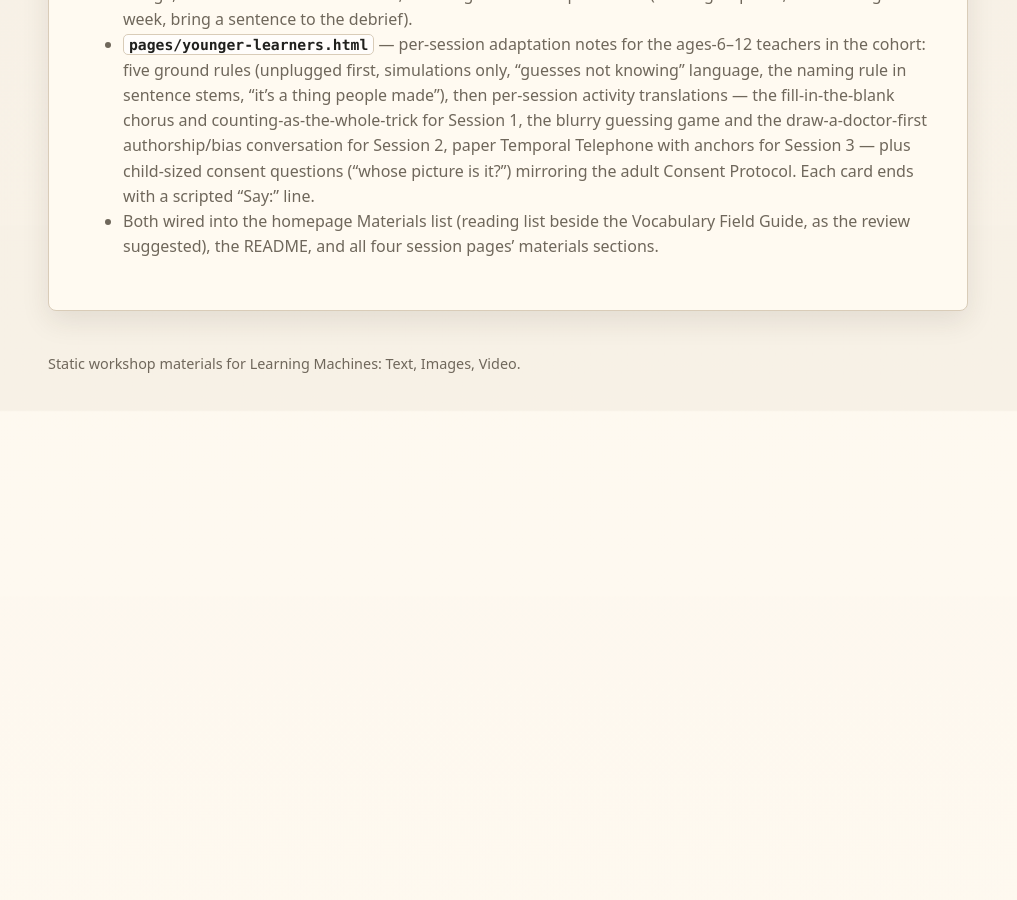
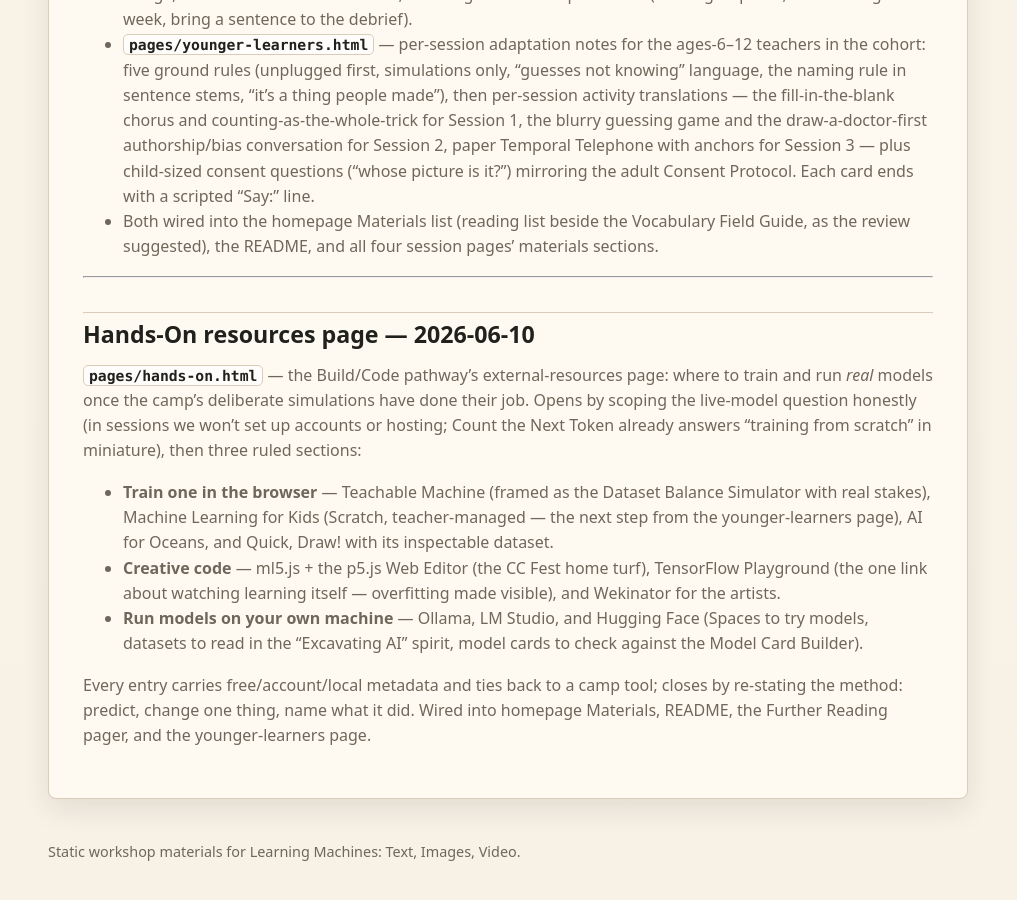
Before and after one commit to saberkhan372/learning-machines-tools, a Jekyll site: the page built from docs/BUILD-LOG.md, in a window 1280 px wide and 900 px high, scrolled down 7395 px. Shown: the whole window, without its empty margins (132-1149 px from the left). Built offline with Jekyll 4.4.1, drawn with Linux system fonts in a browser that asks for light colours; our own code applies the rules of GitHub Pages for plain Markdown files; before the commit the page ends 7806 px from its top, so only the background shows below that.

Commit message:
Add Hands-On resources page: train and run real models
The Build/Code pathway's external-resources page, scoped honestly: the
camp's tools are simulations on purpose, and in sessions we won't set up
accounts or hosting — this page is for going further on your own
machine, on your own terms. Three sections: train in the browser
(Teachable Machine framed as the Dataset Balance Simulator with real
stakes, Machine Learning for Kids, AI for Oceans, Quick Draw with its
inspectable dataset), creative code (ml5.js + p5.js Web Editor,
TensorFlow Playground for watching learning itself, Wekinator for the
artists), and local models (Ollama, LM Studio, Hugging Face for Spaces,
datasets, and model cards). Every entry carries free/account/local
metadata and ties back to a camp tool or bridge.

Wired into homepage Materials, README, the Further Reading pager, and
the younger-learners page.

Co-Authored-By: Claude Fable 5 <noreply@anthropic.com>

```diff
--- a/docs/BUILD-LOG.md
+++ b/docs/BUILD-LOG.md
@@ -332,3 +332,29 @@ The last two content requests from the cohort review, both in the Field system:
 - Both wired into the homepage Materials list (reading list beside the
   Vocabulary Field Guide, as the review suggested), the README, and all four
   session pages' materials sections.
+
+---
+
+## Hands-On resources page — 2026-06-10
+
+**`pages/hands-on.html`** — the Build/Code pathway's external-resources page:
+where to train and run *real* models once the camp's deliberate simulations
+have done their job. Opens by scoping the live-model question honestly (in
+sessions we won't set up accounts or hosting; Count the Next Token already
+answers "training from scratch" in miniature), then three ruled sections:
+
+- **Train one in the browser** — Teachable Machine (framed as the Dataset
+  Balance Simulator with real stakes), Machine Learning for Kids (Scratch,
+  teacher-managed — the next step from the younger-learners page), AI for
+  Oceans, and Quick, Draw! with its inspectable dataset.
+- **Creative code** — ml5.js + the p5.js Web Editor (the CC Fest home turf),
+  TensorFlow Playground (the one link about watching learning itself —
+  overfitting made visible), and Wekinator for the artists.
+- **Run models on your own machine** — Ollama, LM Studio, and Hugging Face
+  (Spaces to try models, datasets to read in the "Excavating AI" spirit,
+  model cards to check against the Model Card Builder).
+
+Every entry carries free/account/local metadata and ties back to a camp tool;
+closes by re-stating the method: predict, change one thing, name what it did.
+Wired into homepage Materials, README, the Further Reading pager, and the
+younger-learners page.
--- a/index.html
+++ b/index.html
@@ -224,6 +224,7 @@
             <a class="doc-row" href="pages/docs-facilitation.html"><span class="d-name">Session 1 Facilitation</span><span class="d-desc">Text, prediction, ELIZA</span></a>
             <a class="doc-row" href="pages/vocabulary-field-guide.html"><span class="d-name">Vocabulary Field Guide</span><span class="d-desc">Plain-language glossary with tool links</span></a>
             <a class="doc-row" href="pages/further-reading.html"><span class="d-name">Further Reading</span><span class="d-desc">Critical &amp; intersectional · fiction &amp; philosophy</span></a>
+            <a class="doc-row" href="pages/hands-on.html"><span class="d-name">Hands-On: Play with Real Models</span><span class="d-desc">Teachable Machine, ml5.js, local models</span></a>
             <a class="doc-row" href="pages/younger-learners.html"><span class="d-name">Adapting for Younger Learners</span><span class="d-desc">Ages 6&ndash;12 · per-session notes</span></a>
             <a class="doc-row" href="docs/unplugged-human-as-model.html"><span class="d-name">Human as Model (unplugged)</span><span class="d-desc">Role-play · no software needed</span></a>
             <a class="doc-row" href="pages/no-ai-pathway.html"><span class="d-name">No-AI Pathway</span><span class="d-desc">Participate without direct generation</span></a>
--- a/pages/further-reading.html
+++ b/pages/further-reading.html
@@ -186,7 +186,7 @@
     <div class="wrap">
       <div class="pager">
         <a href="vocabulary-field-guide.html"><span class="pg-dir mono">← Companion</span><span class="pg-title">Vocabulary Field Guide</span></a>
-        <a class="next" href="../index.html#materials"><span class="pg-dir mono">All materials →</span><span class="pg-title">Worksheets, guides &amp; packs</span></a>
+        <a class="next" href="hands-on.html"><span class="pg-dir mono">Companion →</span><span class="pg-title">Hands-On: Play with Real Models</span></a>
       </div>
     </div>
   </section>
--- a/pages/younger-learners.html
+++ b/pages/younger-learners.html
@@ -150,7 +150,7 @@
           <ul>
             <li>Three questions children can hold from age six: <em>Who made this — you, the machine, or both? Did everyone in the picture say yes to being in it? Do you want your name on it when we hang it up?</em></li>
             <li>Practice consent on their own work first: nothing goes on the classroom wall (or in the class share) without the maker saying yes — same rule the camp uses for adults in the <a href="../docs/consent-recap-protocol.html">Consent Protocol</a>.</li>
-            <li>The <a href="../tools/classroom-activity-builder/">Classroom Activity Builder</a> has grade bands and a no-AI option for turning any of these into a printable lesson skeleton.</li>
+            <li>The <a href="../tools/classroom-activity-builder/">Classroom Activity Builder</a> has grade bands and a no-AI option for turning any of these into a printable lesson skeleton. Ready for real training data? <a href="hands-on.html">Machine Learning for Kids and AI for Oceans</a> are the classroom-safe next step.</li>
           </ul>
           <div class="say"><b>Say:</b> "Machines don't ask permission. People do. That's a thing people are better at."</div>
         </div>
```
Also changed, not shown: pages/hands-on.html (added, +158 -0 lines), README.md.
